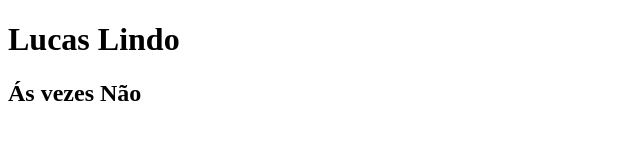
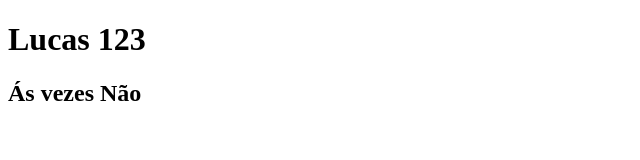
Before and after one commit to LucasSilvaFreitas/Projeto-Site, a plain HTML site: page index.html in a window 1280 px wide. Shown: the full height of the page, 0-640 px from the left. Drawn offline with Linux system fonts and the light colour scheme.

Commit message:
Tentativa 3

```diff
--- a/index.html
+++ b/index.html
@@ -9,8 +9,7 @@
 </head>
 
 <body>
-    <h1>Lucas Lindo</h1>
-
+    <h1>Lucas 123</h1>
     <header>
         <h2>
             Ás vezes Não
```
